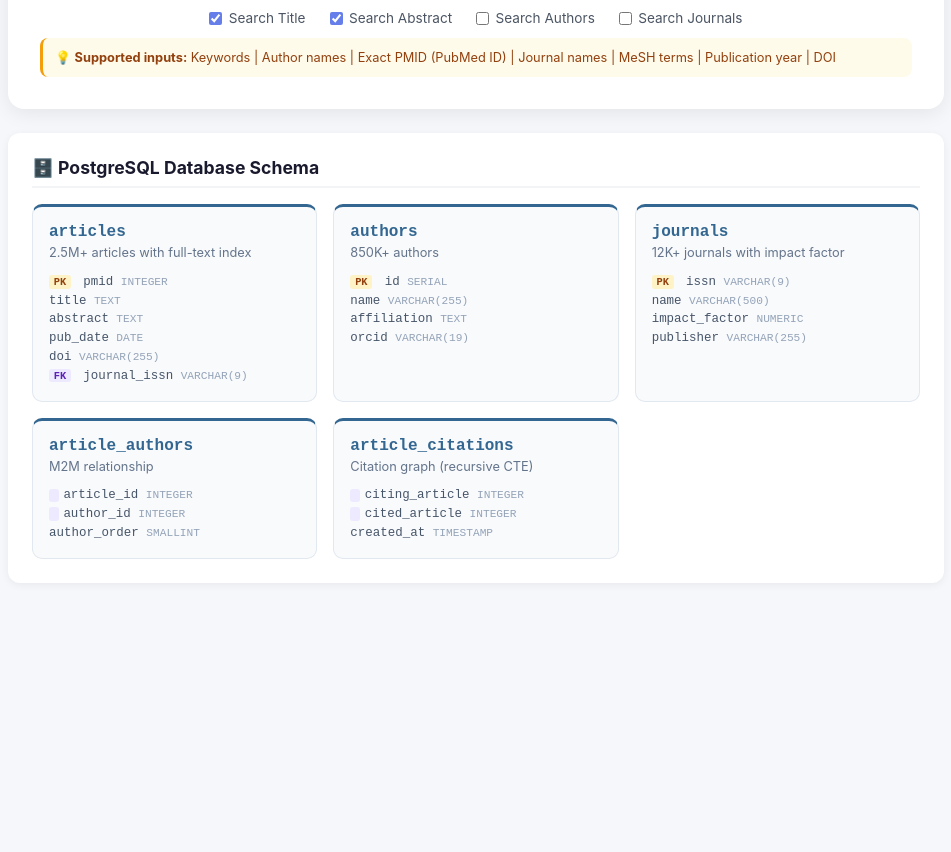
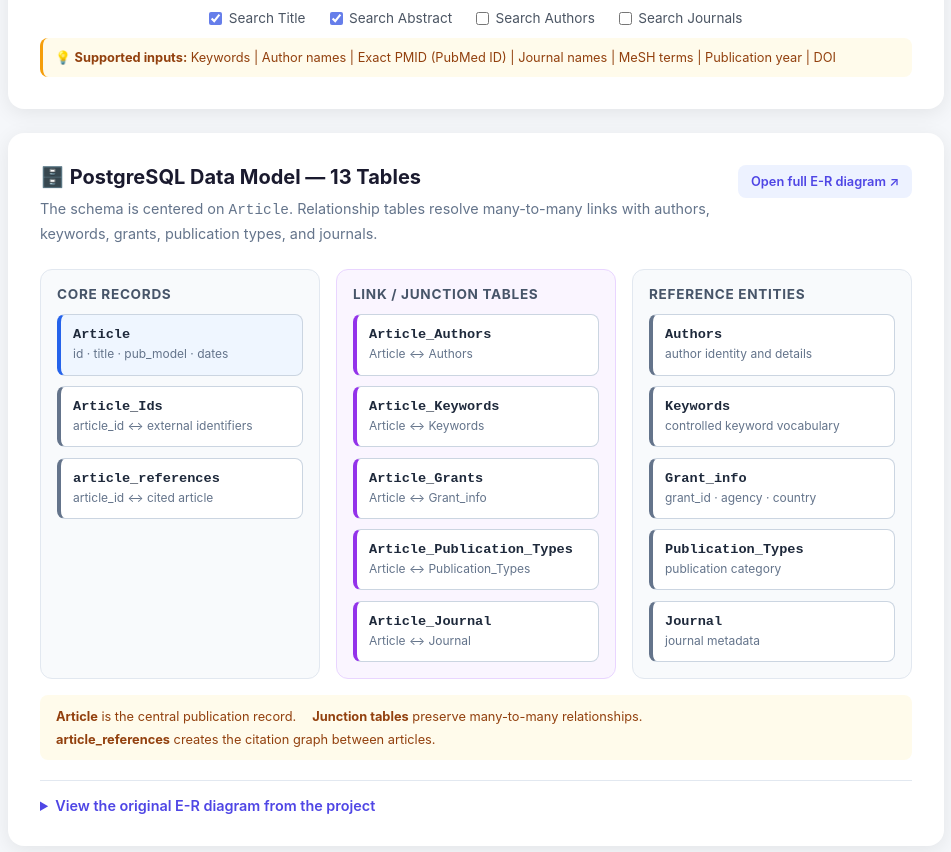
Before and after one commit to csgrace/Database_principle, a Vue app in the folder project2/my-vue-app-frontend/: page /#/dashboard in a window 1280 px wide. Shown: the part 720-1572 px from the top of the page, without its empty margins (164-1115 px from the left). Before the commit the page ends 1335 px from the top, so only its background shows below. Built offline with nearby package versions, Linux system fonts and the light colour scheme.

Commit message:
按ER图展示13张表及其关系

```diff
--- a/project2/my-vue-app-frontend/src/views/Dashboard.vue
+++ b/project2/my-vue-app-frontend/src/views/Dashboard.vue
@@ -8,7 +8,7 @@
       </div>
       <div class="backend-stats">
         <div class="backend-stat">
-          <div class="backend-stat-num">5</div>
+          <div class="backend-stat-num">13</div>
           <div class="backend-stat-text">Database Tables</div>
         </div>
         <div class="backend-stat">
@@ -114,22 +114,54 @@
       <p>No articles found. Try different keywords.</p>
     </div>
 
-    <!-- PostgreSQL Schema Info -->
-    <div class="schema-section">
-      <h2 class="section-title">🗄️ PostgreSQL Database Schema</h2>
-      <div class="schema-grid">
-        <div class="schema-card" v-for="table in schema" :key="table.name">
-          <div class="schema-name">{{ table.name }}</div>
-          <div class="schema-purpose">{{ table.purpose }}</div>
-          <ul class="schema-fields">
-            <li v-for="field in table.fields" :key="field.name">
-              <span :class="field.key">{{ field.key === 'pk' ? 'PK' : field.key === 'fk' ? 'FK' : '' }}</span>
-              {{ field.name }} <em>{{ field.type }}</em>
-            </li>
-          </ul>
+    <!-- Database Relationship Model -->
+    <section class="schema-section">
+      <div class="schema-heading">
+        <div>
+          <h2 class="section-title">🗄️ PostgreSQL Data Model — 13 Tables</h2>
+          <p class="schema-intro">The schema is centered on <code>Article</code>. Relationship tables resolve many-to-many links with authors, keywords, grants, publication types, and journals.</p>
+        </div>
+        <a class="er-source-link" href="https://github.com/csgrace/Database_principle/blob/main/project2/E-R%E5%9B%BE%20v1.drawio.png" target="_blank" rel="noopener">Open full E-R diagram ↗</a>
+      </div>
+
+      <div class="relation-map">
+        <div class="relation-column">
+          <h3>Core records</h3>
+          <div class="table-node primary"><strong>Article</strong><span>id · title · pub_model · dates</span></div>
+          <div class="table-node"><strong>Article_Ids</strong><span>article_id ↔ external identifiers</span></div>
+          <div class="table-node"><strong>article_references</strong><span>article_id ↔ cited article</span></div>
+        </div>
+
+        <div class="relation-column junction-column">
+          <h3>Link / junction tables</h3>
+          <div class="table-node junction"><strong>Article_Authors</strong><span>Article ↔ Authors</span></div>
+          <div class="table-node junction"><strong>Article_Keywords</strong><span>Article ↔ Keywords</span></div>
+          <div class="table-node junction"><strong>Article_Grants</strong><span>Article ↔ Grant_info</span></div>
+          <div class="table-node junction"><strong>Article_Publication_Types</strong><span>Article ↔ Publication_Types</span></div>
+          <div class="table-node junction"><strong>Article_Journal</strong><span>Article ↔ Journal</span></div>
+        </div>
+
+        <div class="relation-column">
+          <h3>Reference entities</h3>
+          <div class="table-node"><strong>Authors</strong><span>author identity and details</span></div>
+          <div class="table-node"><strong>Keywords</strong><span>controlled keyword vocabulary</span></div>
+          <div class="table-node"><strong>Grant_info</strong><span>grant_id · agency · country</span></div>
+          <div class="table-node"><strong>Publication_Types</strong><span>publication category</span></div>
+          <div class="table-node"><strong>Journal</strong><span>journal metadata</span></div>
         </div>
       </div>
-    </div>
+
+      <div class="relationship-legend">
+        <span><b>Article</b> is the central publication record.</span>
+        <span><b>Junction tables</b> preserve many-to-many relationships.</span>
+        <span><b>article_references</b> creates the citation graph between articles.</span>
+      </div>
+
+      <details class="er-details">
+        <summary>View the original E-R diagram from the project</summary>
+        <img src="https://raw.githubusercontent.com/csgrace/Database_principle/main/project2/E-R%E5%9B%BE%20v1.drawio.png" alt="Project 2 PostgreSQL E-R diagram" class="er-diagram" />
+      </details>
+    </section>
   </div>
 </template>
 
@@ -145,38 +177,6 @@
       queryTime: 0,
       apiStatus: null,
       filters: { title: true, abstract: true, author: false, journal: false },
-      schema: [
-        { name: 'articles', purpose: '2.5M+ articles with full-text index', fields: [
-          { name: 'pmid', type: 'INTEGER', key: 'pk' },
-          { name: 'title', type: 'TEXT', key: '' },
-          { name: 'abstract', type: 'TEXT', key: '' },
-          { name: 'pub_date', type: 'DATE', key: '' },
-          { name: 'doi', type: 'VARCHAR(255)', key: '' },
-          { name: 'journal_issn', type: 'VARCHAR(9)', key: 'fk' }
-        ]},
-        { name: 'authors', purpose: '850K+ authors', fields: [
-          { name: 'id', type: 'SERIAL', key: 'pk' },
-          { name: 'name', type: 'VARCHAR(255)', key: '' },
-          { name: 'affiliation', type: 'TEXT', key: '' },
-          { name: 'orcid', type: 'VARCHAR(19)', key: '' }
-        ]},
-        { name: 'journals', purpose: '12K+ journals with impact factor', fields: [
-          { name: 'issn', type: 'VARCHAR(9)', key: 'pk' },
-          { name: 'name', type: 'VARCHAR(500)', key: '' },
-          { name: 'impact_factor', type: 'NUMERIC', key: '' },
-          { name: 'publisher', type: 'VARCHAR(255)', key: '' }
-        ]},
-        { name: 'article_authors', purpose: 'M2M relationship', fields: [
-          { name: 'article_id', type: 'INTEGER', key: 'pk fk' },
-          { name: 'author_id', type: 'INTEGER', key: 'pk fk' },
-          { name: 'author_order', type: 'SMALLINT', key: '' }
-        ]},
-        { name: 'article_citations', purpose: 'Citation graph (recursive CTE)', fields: [
-          { name: 'citing_article', type: 'INTEGER', key: 'pk fk' },
-          { name: 'cited_article', type: 'INTEGER', key: 'pk fk' },
-          { name: 'created_at', type: 'TIMESTAMP', key: '' }
-        ]}
-      ],
       mockArticles: [
         { pmid: 38234567, title: 'Machine Learning Approaches in Healthcare: A Systematic Review', authors: ['Smith J', 'Chen L', 'Wang M'], journal: 'Nature Medicine', year: 2024, doi: '10.1038/s41591-024-02845-3', citations: 128, abstract: 'This study explores machine learning applications in clinical diagnostics and treatment planning. The review covers 200+ papers on deep learning, reinforcement learning, and statistical methods applied to healthcare data.' },
         { pmid: 37123456, title: 'Deep Neural Networks for Medical Image Classification', authors: ['Johnson K', 'Li P'], journal: 'IEEE Trans Med Imaging', year: 2023, doi: '10.1109/TMI.2023.3245678', citations: 256, abstract: 'We present a novel CNN architecture that achieves 96.7% accuracy on radiology image diagnosis. The model combines transformer attention with residual connections for improved healthcare screening.' },
@@ -542,92 +542,147 @@
 
 .schema-section {
   background: white;
-  border-radius: 12px;
-  padding: 1.5rem;
-  box-shadow: 0 2px 8px rgba(0,0,0,0.06);
+  border-radius: 16px;
+  padding: 2rem;
+  box-shadow: 0 4px 20px rgba(0,0,0,0.08);
+}
+
+.schema-heading {
+  display: flex;
+  align-items: flex-start;
+  justify-content: space-between;
+  gap: 1rem;
+  margin-bottom: 1.5rem;
 }
 
 .section-title {
-  font-size: 1.1rem;
+  font-size: 1.25rem;
   color: #1a1a2e;
-  margin-bottom: 1rem;
-  padding-bottom: 0.5rem;
-  border-bottom: 2px solid #f3f4f6;
+  margin-bottom: 0.5rem;
 }
 
-.schema-grid {
+.schema-intro {
+  color: #64748b;
+  font-size: 0.9rem;
+  line-height: 1.6;
+  max-width: 720px;
+}
+
+.er-source-link {
+  flex-shrink: 0;
+  background: #edf2ff;
+  color: #4f46e5;
+  padding: 0.55rem 0.8rem;
+  border-radius: 8px;
+  text-decoration: none;
+  font-size: 0.8rem;
+  font-weight: 600;
+}
+
+.relation-map {
   display: grid;
-  grid-template-columns: repeat(auto-fit, minmax(260px, 1fr));
+  grid-template-columns: repeat(3, minmax(0, 1fr));
   gap: 1rem;
 }
 
-.schema-card {
+.relation-column {
+  padding: 1rem;
+  border: 1px solid #e2e8f0;
+  border-radius: 12px;
   background: #f8fafc;
-  border: 1px solid #e2e8f0;
-  border-radius: 10px;
-  padding: 1rem;
-  border-top: 3px solid #336791;
 }
 
-.schema-name {
-  font-weight: 700;
-  color: #336791;
-  font-size: 1rem;
-  margin-bottom: 0.25rem;
-  font-family: 'JetBrains Mono', monospace;
+.relation-column h3 {
+  margin: 0 0 0.75rem;
+  color: #475569;
+  font-size: 0.85rem;
+  text-transform: uppercase;
+  letter-spacing: 0.05em;
 }
 
-.schema-purpose {
-  font-size: 0.8rem;
-  color: #64748b;
-  margin-bottom: 0.75rem;
+.junction-column {
+  background: #faf5ff;
+  border-color: #e9d5ff;
 }
 
-.schema-fields {
-  list-style: none;
-  padding: 0;
-  font-size: 0.78rem;
-  font-family: 'JetBrains Mono', monospace;
+.table-node {
+  display: flex;
+  flex-direction: column;
+  gap: 0.25rem;
+  padding: 0.75rem;
+  margin-top: 0.65rem;
+  background: white;
+  border: 1px solid #cbd5e1;
+  border-left: 4px solid #64748b;
+  border-radius: 8px;
 }
 
-.schema-fields li {
-  padding: 0.15rem 0;
-  color: #475569;
+.table-node strong {
+  color: #1e293b;
+  font-family: 'JetBrains Mono', monospace;
+  font-size: 0.85rem;
 }
 
-.schema-fields li .pk {
-  background: #fef3c7;
-  color: #92400e;
-  padding: 0.05rem 0.3rem;
-  border-radius: 3px;
-  font-size: 0.65rem;
-  font-weight: 700;
-  margin-right: 0.3rem;
+.table-node span {
+  color: #64748b;
+  font-size: 0.75rem;
+  line-height: 1.35;
 }
 
-.schema-fields li .fk {
-  background: #ede9fe;
-  color: #5b21b6;
-  padding: 0.05rem 0.3rem;
-  border-radius: 3px;
-  font-size: 0.65rem;
-  font-weight: 700;
-  margin-right: 0.3rem;
+.table-node.primary {
+  border-left-color: #2563eb;
+  background: #eff6ff;
 }
 
-.schema-fields li em {
-  color: #94a3b8;
-  font-style: normal;
-  font-size: 0.7rem;
+.table-node.junction {
+  border-left-color: #9333ea;
+  background: #ffffff;
+}
+
+.relationship-legend {
+  display: flex;
+  flex-wrap: wrap;
+  gap: 0.5rem 1rem;
+  margin-top: 1rem;
+  padding: 0.85rem 1rem;
+  background: #fffbeb;
+  border-radius: 8px;
+  color: #92400e;
+  font-size: 0.8rem;
+}
+
+.er-details {
+  margin-top: 1.25rem;
+  border-top: 1px solid #e2e8f0;
+  padding-top: 1rem;
+}
+
+.er-details summary {
+  cursor: pointer;
+  color: #4f46e5;
+  font-size: 0.9rem;
+  font-weight: 600;
+}
+
+.er-diagram {
+  display: block;
+  width: 100%;
+  margin-top: 1rem;
+  border: 1px solid #e2e8f0;
+  border-radius: 8px;
 }
 
 @media (max-width: 640px) {
   .search-box {
     flex-direction: column;
   }
-  .results-header {
+  .results-header,
+  .schema-heading {
     flex-direction: column;
     gap: 0.5rem;
+  }
+  .relation-map {
+    grid-template-columns: 1fr;
   }
   .result-footer {
     flex-direction: column;
```
Also changed, not shown: 5 other files (tests, documents, lock files or other folders).
